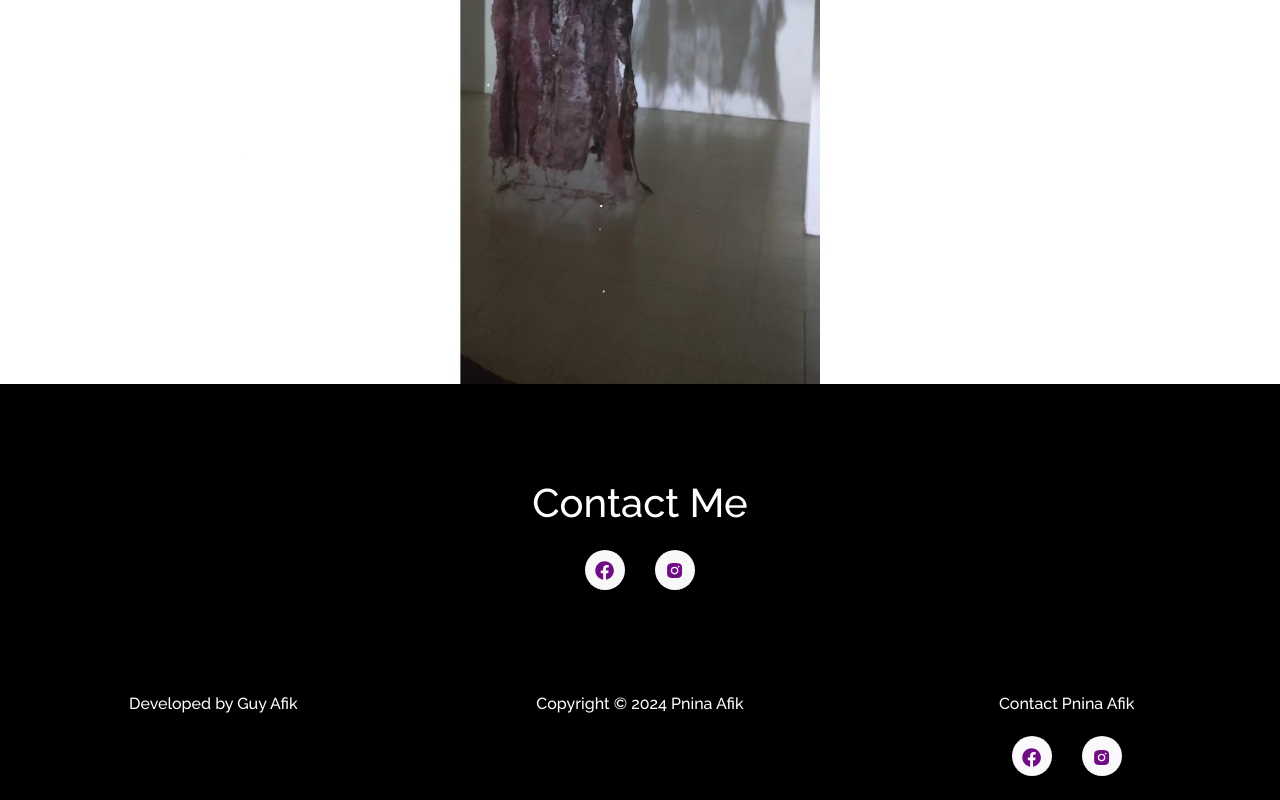
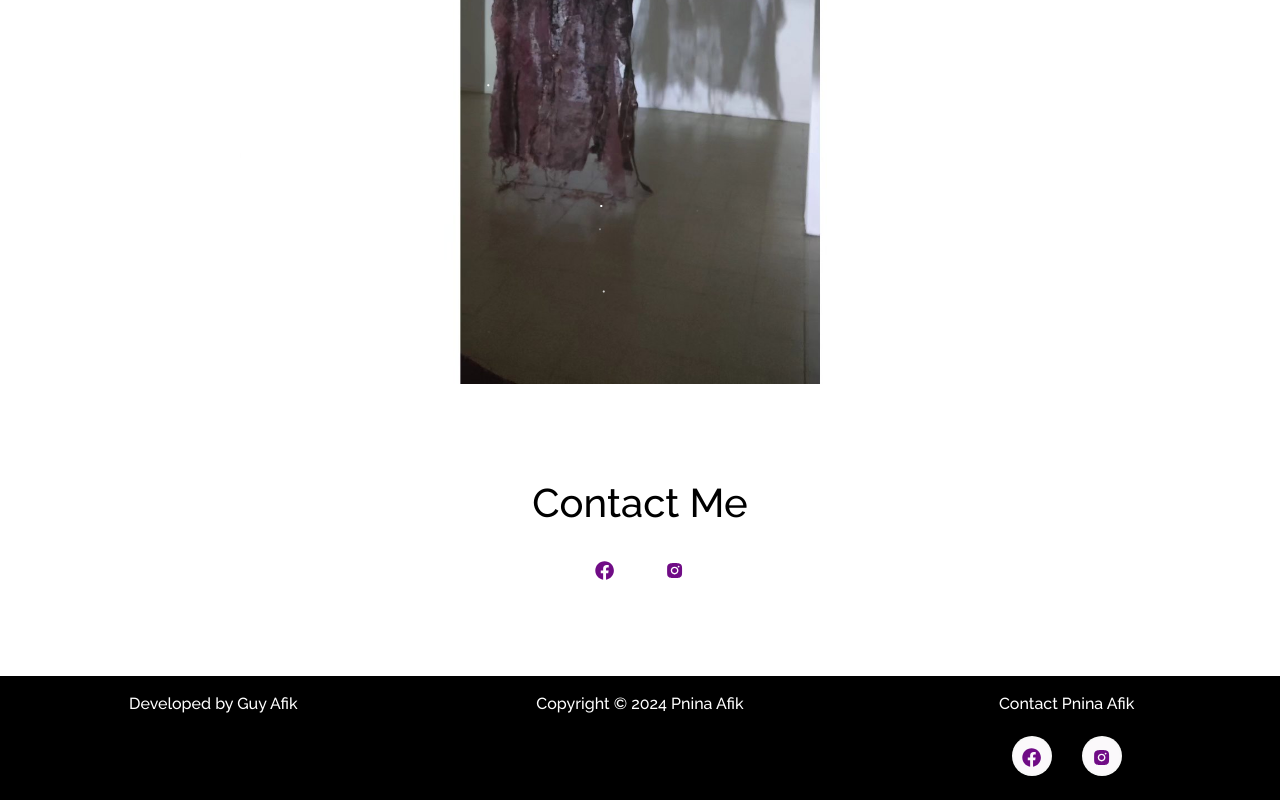
Before and after one commit to GuyAfik/Pnina-Afik-Art, a React (Create React App) app: page / in a window 1280 px wide. Shown: the part 466-1266 px from the top of the page. Built offline with nearby package versions, Linux system fonts and the light colour scheme.

Commit message:
contact white background

```diff
--- a/src/components/Home/Contact.js
+++ b/src/components/Home/Contact.js
@@ -6,12 +6,12 @@ import Particle from "../Particle";
 
 function Contact() {
   return (
-    <Container fluid className="home-about-section" id="about" style={{ backgroundColor: "black" }}>
+    <Container fluid className="home-about-section" id="about" style={{ backgroundColor: "white" }}>
       <Particle />
       <Container>
         <Row>
           <Col md={12} className="home-about-social">
-            <h1>Contact Me</h1>
+            <h1 style={{ color: "black" }}>Contact Me</h1>
             <ul className="home-about-social-links">
               <li className="social-icons">
                 <a
```
